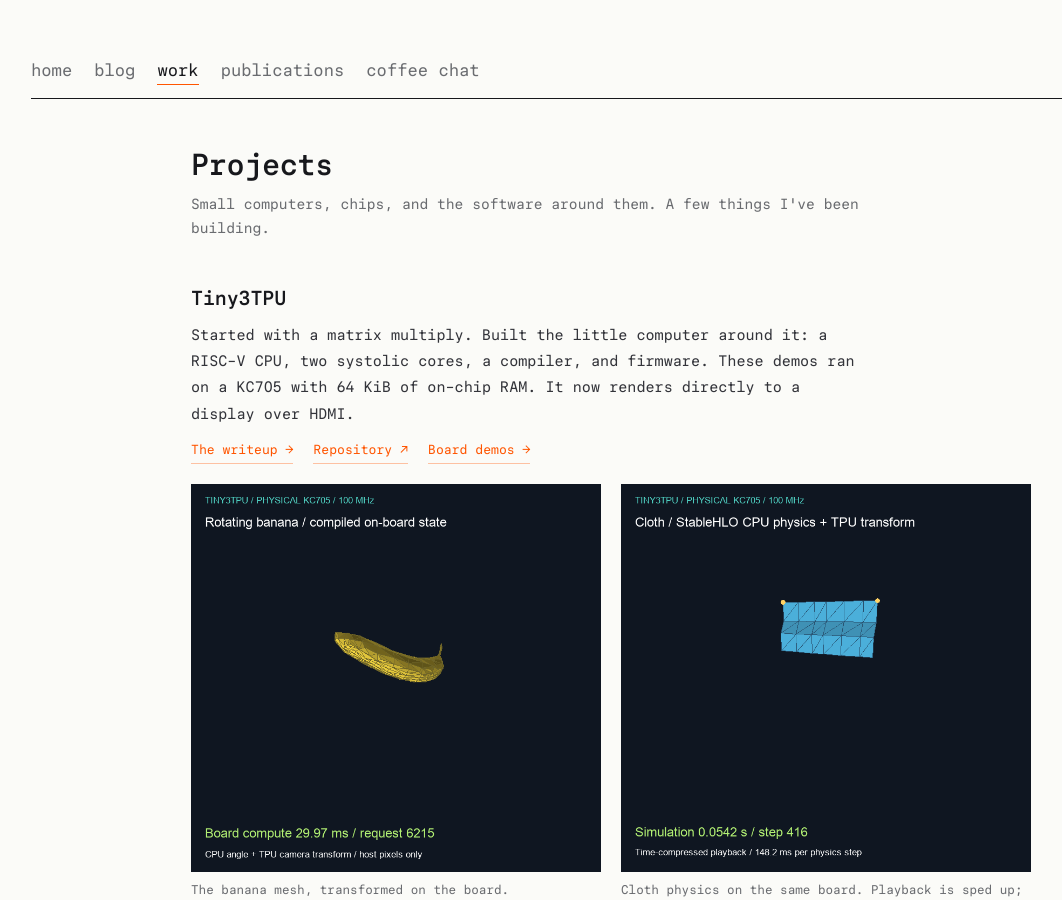
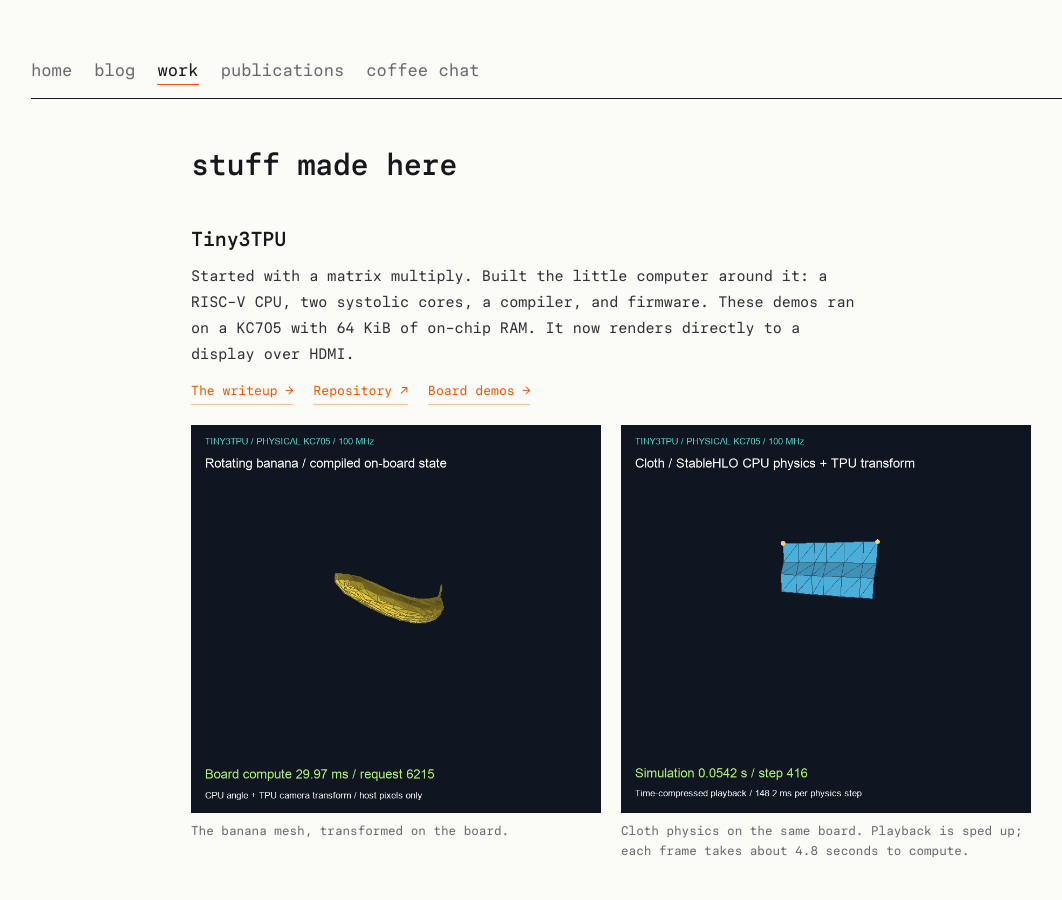
Before and after one commit to 5iri/5iri.github.io, a Jekyll site: the page built from markdown_files/projects.md, in a window 1280 px wide and 900 px high. Shown: the whole window, without its empty margins (29-1091 px from the left). Built offline with Jekyll 4.4.1, drawn with Linux system fonts in a browser that asks for light colours.

Commit message:
Update work page title and drop tagline

```diff
--- a/markdown_files/projects.md
+++ b/markdown_files/projects.md
@@ -1,9 +1,8 @@
 ---
-title: Projects
+title: stuff made here
 layout: content
 permalink: /work
 redirect_from: /projects
-description: Small computers, chips, and the software around them. A few things I've been building.
 content_class: projects-content
 page_class: projects-page
 ---
```
